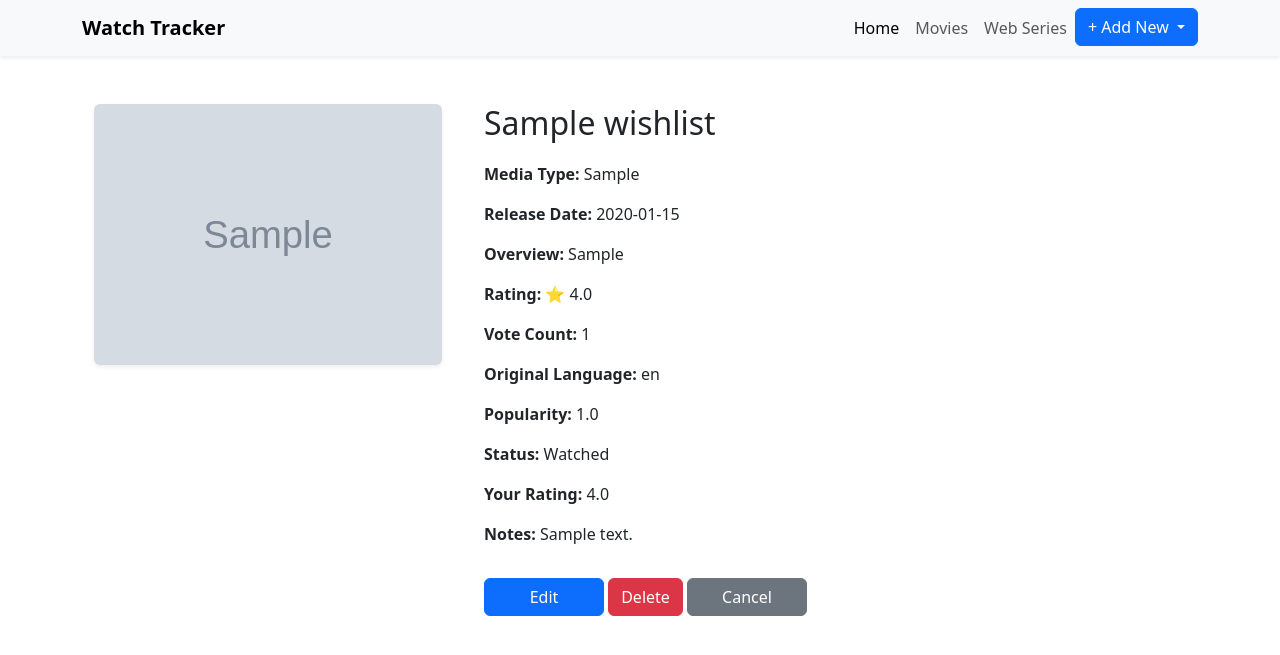
After one commit to rohit2701singh/Movie-Series-Tracker, a Flask app: page /edit/1 in a window 1280 px wide. The commit adds this page. Shown: the top 655 px of the page. Run offline with Flask 3, Linux system fonts and the light colour scheme; tables that the repository leaves empty hold one stand-in row (values such as "Sample post"); grey boxes marked "Sample" are stand-in pictures.

Commit message:
new edit page add to show item info and edit delete functionality added

```diff
--- a/main.py
+++ b/main.py
@@ -204,7 +204,7 @@ def add_to_wishlist():
         tmdb_id=tmdb_id,
         media_type=media_type,
         title=title,
-        release_date=release_date,
+        release_date=datetime.strptime(release_date, "%Y-%m-%d").strftime("%d-%m-%Y"),
         poster_path=f"{TMDB_IMG_BASE_URL}{poster_path}",
         overview=overview,
         rating=rating,
@@ -265,6 +265,45 @@ def dashboard(media_type):
     )
 
 
+@app.route("/edit/<int:item_id>", methods=["GET", "POST"])
+def edit_item(item_id):
+    # Fetch the item from DB
+    item = db.session.execute(db.select(Wishlist).where(Wishlist.id == item_id)).scalar()
+
+    if not item:
+        flash("Item not found.", "danger")
+        return redirect(url_for("dashboard", media_type="movie"))  # fallback
+
+    if request.method == "POST":
+        # Get form data from modal
+        status = request.form.get("status")
+        user_rating = request.form.get("user_rating")
+        notes = request.form.get("notes")
+
+        # Update fields
+        item.status = status
+        item.user_rating = float(user_rating) if user_rating else None
+        item.notes = notes or None
+
+        # Commit changes
+        db.session.commit()
+        flash(f"{item.title} has been updated successfully!", "success")
+
+        # Redirect back to edit page or dashboard
+        return redirect(url_for("edit_item", item_id=item.id))
+
+    # GET request: show edit page
+    return render_template("edit.html", item=item)
+
+
+@app.route("/wishlist/delete/<int:item_id>")
+def delete_item(item_id):
+    item = db.session.execute(db.select(Wishlist).where(Wishlist.id == item_id)).scalar()
+    db.session.delete(item)
+    db.session.commit()
+    flash(f'"{item.title}" has been deleted.', 'success')
+    return redirect(request.referrer or url_for('dashboard', media_type=item.media_type))
+
 
 if __name__ == '__main__':
     app.run(debug=True)
--- /dev/null
+++ b/static/css/edit.css
@@ -0,0 +1,45 @@
+/* Ensure the image fits nicely */
+.col-md-4 img {
+    max-width: 100%;
+    height: auto;
+    border-radius: 8px;
+    box-shadow: 0 4px 10px rgba(0, 0, 0, 0.1);
+}
+
+/* Add some spacing for the form */
+.col-md-8 {
+    padding-left: 30px;
+}
+
+/* Form heading */
+.col-md-8 h2 {
+    margin-bottom: 20px;
+}
+
+/* Input and textarea styling */
+.form-control, .form-select {
+    border-radius: 6px;
+}
+
+/* Buttons */
+.btn-primary {
+    min-width: 120px;
+}
+
+.btn-secondary {
+    min-width: 120px;
+}
+
+/* Add spacing between form groups */
+.mb-3 {
+    margin-bottom: 1.2rem;
+}
+
+/* Responsive tweaks for smaller screens */
+@media (max-width: 768px) {
+    .col-md-4, .col-md-8 {
+        padding-left: 0;
+        padding-right: 0;
+        margin-bottom: 20px;
+    }
+}
--- a/templates/dashboard.html
+++ b/templates/dashboard.html
@@ -60,7 +60,7 @@
                     <span class="status-badge status-{{ item.status }}">{{ "Watched" if item.status=="watched" else "Want to Watch" }}</span>
                     <div class="rating">⭐ {{ item.rating }}</div>
                     <div class="mt-2">
-                        <a href="#" class="btn btn-sm btn-outline-primary">Edit</a>
+                        <a href="{{ url_for('edit_item', item_id=item.id) }}" class="btn btn-sm btn-outline-primary">Edit</a>
                         <a href="#" class="btn btn-sm btn-outline-danger">Delete</a>
                     </div>
                 </div>
--- /dev/null
+++ b/templates/edit.html
@@ -0,0 +1,107 @@
+{% extends "base.html" %}
+{% block title %} Edit {{ item.title }}{% endblock %}
+
+{% block style %}
+    {{ super() }}
+    <link href="{{ url_for('static', filename='css/edit.css') }}" rel="stylesheet"/>
+{% endblock %}
+
+{% block content %}
+
+<div class="container mt-5">
+    <div class="row">
+        <!-- Left: Poster Image -->
+        <div class="col-md-4 text-center">
+            <img src="{{ item.poster_path or 'https://picsum.photos/200/300' }}"
+                 alt="{{ item.title }}" class="img-fluid rounded shadow-sm">
+        </div>
+
+        <!-- Right: Item Details -->
+        <div class="col-md-8">
+            <h2>{{ item.title }}</h2>
+            <p><strong>Media Type:</strong> {{ item.media_type|capitalize }}</p>
+            <p><strong>Release Date:</strong> {{ item.release_date or 'N/A' }}</p>
+            <p><strong>Overview:</strong> {{ item.overview or 'N/A' }}</p>
+            <p><strong>Rating:</strong> ⭐ {{ item.rating or 'N/A' }}</p>
+            <p><strong>Vote Count:</strong> {{ item.vote_count or 'N/A' }}</p>
+            <p><strong>Original Language:</strong> {{ item.original_language or 'N/A' }}</p>
+            <p><strong>Popularity:</strong> {{ item.popularity or 'N/A' }}</p>
+            <p><strong>Status:</strong> {{ "Watched" if item.status=="watched" else "Want to Watch" }}</p>
+            <p><strong>Your Rating:</strong> {{ item.user_rating or 'N/A' }}</p>
+            <p><strong>Notes:</strong> {{ item.notes or 'N/A' }}</p>
+
+            <!-- Edit Button -->
+            <button class="btn btn-primary mt-3" data-bs-toggle="modal" data-bs-target="#editModal">
+                Edit
+            </button>
+            <!-- Delete Button -->
+            <button class="btn btn-danger mt-3" data-bs-toggle="modal" data-bs-target="#deleteModal">
+                Delete
+            </button>
+            <!-- Cancel Button -->
+            <a href="{{ request.referrer or url_for('dashboard', media_type=item.media_type) }}" class="btn btn-secondary mt-3">
+                Cancel
+            </a>
+
+        </div>
+    </div>
+</div>
+
+<!-- Edit Modal -->
+<div class="modal fade" id="editModal" tabindex="-1" aria-labelledby="editModalLabel" aria-hidden="true">
+  <div class="modal-dialog modal-dialog-centered">
+    <div class="modal-content">
+
+        <form method="POST" action="{{ url_for('edit_item', item_id=item.id) }}">
+            <div class="modal-header">
+                <h5 class="modal-title" id="editModalLabel">Edit {{ item.title }}</h5>
+                <button type="button" class="btn-close" data-bs-dismiss="modal"></button>
+            </div>
+            <div class="modal-body">
+                <div class="mb-3">
+                    <label for="status" class="form-label">Status</label>
+                    <select class="form-select" name="status" id="status">
+                        <option value="towatch" {% if item.status=="towatch" %}selected{% endif %}>Want to Watch</option>
+                        <option value="watched" {% if item.status=="watched" %}selected{% endif %}>Watched</option>
+                    </select>
+                </div>
+                <div class="mb-3">
+                    <label for="user_rating" class="form-label">Your Rating</label>
+                    <input type="number" step="0.1" max="10" min="0" class="form-control" name="user_rating"
+                        id="user_rating" value="{{ item.user_rating or '' }}">
+                </div>
+                <div class="mb-3">
+                    <label for="notes" class="form-label">Notes</label>
+                    <textarea class="form-control" name="notes" id="notes" rows="3">{{ item.notes or '' }}</textarea>
+                </div>
+            </div>
+            <div class="modal-footer">
+                <button type="button" class="btn btn-secondary" data-bs-dismiss="modal">Cancel</button>
+                <button type="submit" class="btn btn-primary">Save Changes</button>
+            </div>
+        </form>
+    </div>
+  </div>
+</div>
+
+
+<!-- Delete Confirmation Modal -->
+<div class="modal fade" id="deleteModal" tabindex="-1" aria-labelledby="deleteModalLabel" aria-hidden="true">
+    <div class="modal-dialog">
+        <div class="modal-content">
+            <div class="modal-header">
+                <h5 class="modal-title" id="deleteModalLabel">Confirm Deletion</h5>
+                <button type="button" class="btn-close" data-bs-dismiss="modal" aria-label="Close"></button>
+            </div>
+            <div class="modal-body">
+                Are you sure you want to delete "{{ item.title }}" from your wishlist?
+            </div>
+            <div class="modal-footer">
+                <button type="button" class="btn btn-secondary" data-bs-dismiss="modal">Cancel</button>
+                <a href="{{ url_for('delete_item', item_id=item.id) }}" class="btn btn-danger">Delete</a>
+            </div>
+        </div>
+    </div>
+</div>
+
+{% endblock %}
```
